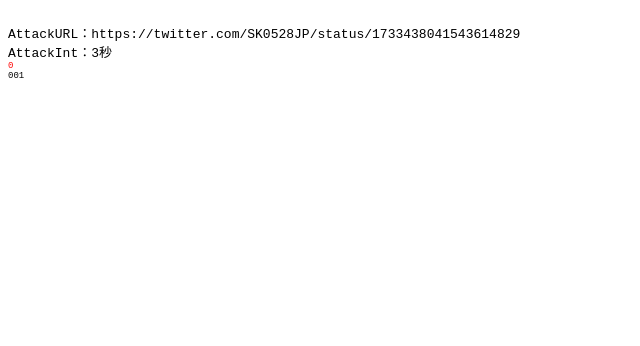
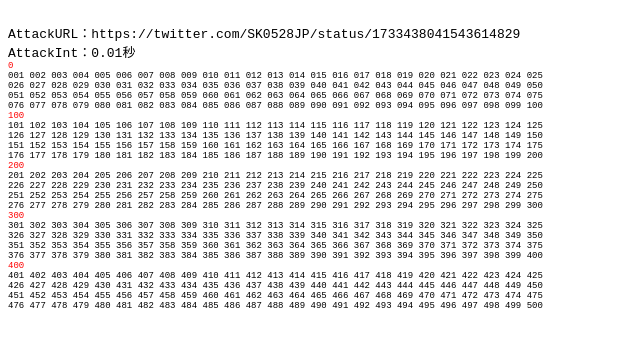
Before and after one commit to SK0528JP/tasiro.gun, a plain HTML site: page index.html in a window 1280 px wide. Shown: the whole page, without its empty margins (0-640 px from the left). Drawn offline with Linux system fonts and the light colour scheme.

Commit message:
index.html の更新

```diff
--- a/index.html
+++ b/index.html
@@ -1,6 +1,6 @@
 <script>
 var attackURL='https://twitter.com/SK0528JP/status/1733438041543614829';
-var interval=3000;//1秒=1000
+var interval=10;//1秒=1000
 </script>
 
 <script>
```
